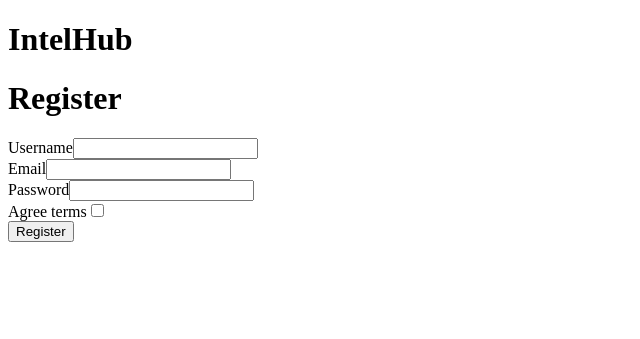
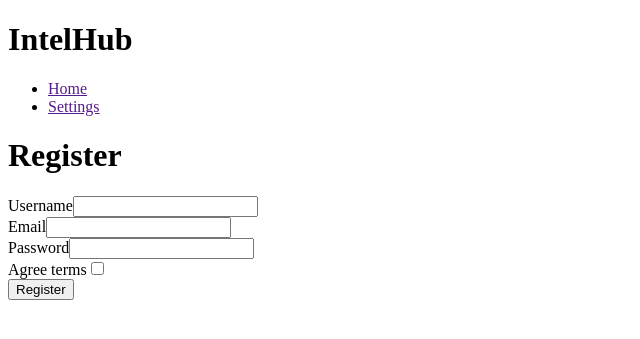
Before and after one commit to nfacha/IntelHub, a Symfony app: template templates/registration/register.html.twig in a window 1280 px wide. Shown: the top 339 px of the page, without its empty margins (0-640 px from the left). Run offline with Twig, Linux system fonts and the light colour scheme; the template is opened without the code that fills it, so the values that code supplies are empty; form fields are guessed from the names that the template uses; some libraries are stand-ins or nearby versions.

Commit message:
WIP: Main layout

```diff
--- a/templates/base.html.twig
+++ b/templates/base.html.twig
@@ -16,12 +16,23 @@
 </head>
 <body>
 <div class="flex">
-    <div class="bg-purple-500 h-screen p-5 pt-8 w-72 relative">
+    <div class="bg-blue-500 h-screen p-5 pt-8 w-72 relative">
         {#        <i class="gg-arrow-left-r bg-white text-black text-3xl rounded-full absolute -right-3 top-9 border border-black cursor-pointer"></i> #}
-        <div class="inline-flex items-center content-center">
+        <div class="inline-flex items-center content-center w-full">
             <i class="gg-pin bg-amber-300 text-4xl rounded cursor-pointer block float-left mr-3 ml-3"></i>
             <h1 class="text-white origin-left font-medium text-2xl ml-8">IntelHub</h1>
         </div>
+        <ul class="pt-10">
+            <li class="text-white text-xl font-medium mt-5 flex text-center items-center content-center w-full">
+                <i class="gg-home mr-3"></i>
+                <a href="">Home</a>
+            </li>
+            <li class="text-white text-xl font-medium mt-5 flex text-center items-center content-center w-full">
+                <i class="gg-terminal mr-3"></i>
+                <a href="">Settings</a>
+            </li>
+
+        </ul>
     </div>
     <div class="p-7">
         {% block body %}{% endblock %}
```
